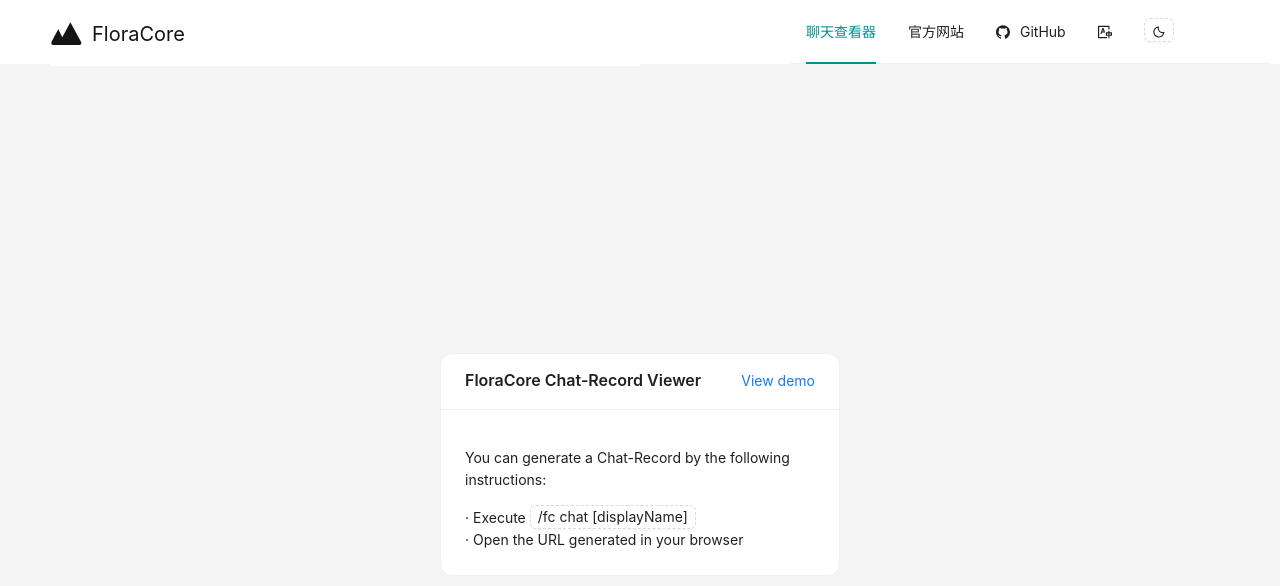
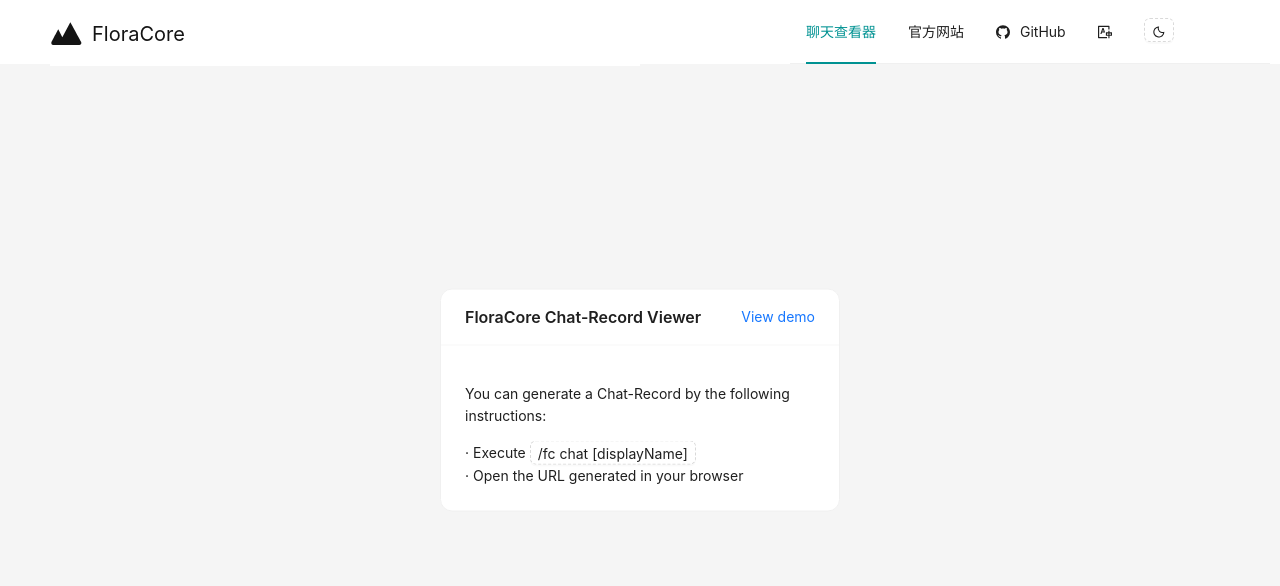
Before and after one commit to FloraCore/ChatWeb, a Next.js app: page / in a window 1280 px wide. Shown: the top 586 px of the page. Built offline with nearby package versions, Linux system fonts and the light colour scheme.

Commit message:
fix: main page text block position

```diff
--- a/pages/index.tsx
+++ b/pages/index.tsx
@@ -46,6 +46,12 @@
                             alignItems: 'center',
                             minHeight: '100vh',
                         }}>
+                            <div style={{
+                                position: 'fixed',
+                                top: '50%',
+                                left: '50%',
+                                transform: 'translate(-50%, -50%)',
+                            }}>
                                 <Card title={t("home.title")} extra={<a href="/demo">{t("home.demo")}</a>} style={{width: 400, margin: 'auto'}}>
                                     <p>{t("home.generate")}</p>
                                     · {t("home.instruction1")} <Button type="dashed" size={"small"} onClick={copyClick}>/fc
@@ -53,6 +59,7 @@
                                     · {t("home.instruction2")}
                                 </Card>
                             </div>
+                        </div>
                     </Layout.Content>
                 </Layout>
             </ConfigProvider>
```
Lines whose indentation alone changed are shown as unchanged.
